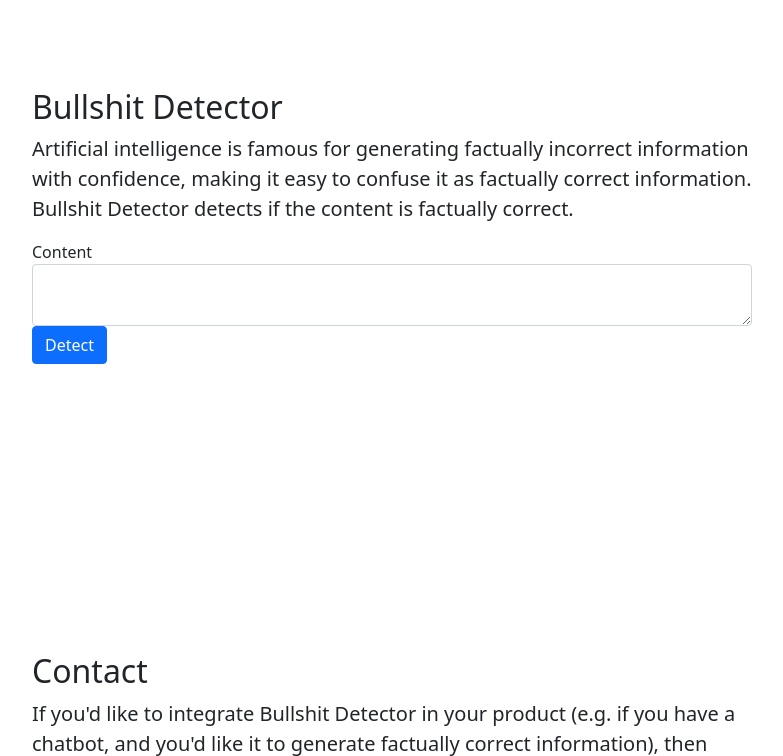
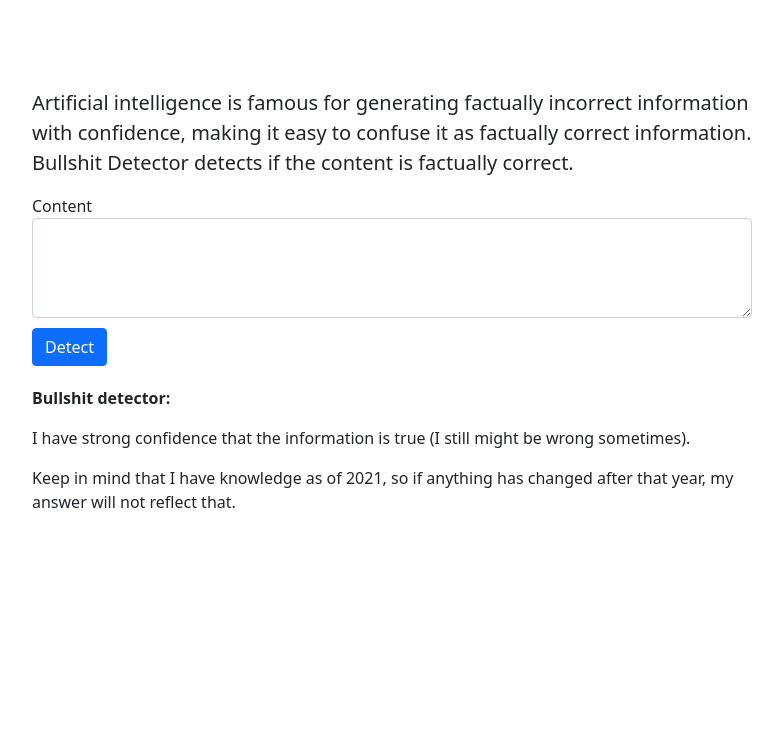
Before and after one commit to damc/bullshit-detector, a Flask app: template website/templates/index.html in a window 1280 px wide. Shown: the part 56-812 px from the top of the page, without its empty margins (248-1031 px from the left). Run offline with Flask 2, Linux system fonts and the light colour scheme; the template is opened without the code that fills it, so the values that code supplies are empty; some libraries are stand-ins or nearby versions.

Commit message:
Bullshit detector

````diff
--- a/detector/main.py
+++ b/detector/main.py
@@ -18,7 +18,9 @@
             getLogger("detector.main").debug(
                 "It doesn't convey the same information"
             )
-    return same_answers / answers
+    result = same_answers / answers
+    getLogger("detector.main").debug(f"Confidence: {result}")
+    return result
 
 
 def convey_same_information(a: str, b: str) -> bool:
@@ -29,3 +31,6 @@
 model_inputs_path = join(dirname(__file__), 'model_inputs')
 models_config = {'inputs_path': model_inputs_path}
 update_config(models_config)
+
+# content = "Argentina has won the world cup one time"
+# print(confidence(content))
--- a/detector/model_inputs/config/answer.json
+++ b/detector/model_inputs/config/answer.json
@@ -1,5 +1,5 @@
 {
-    "engine": "text-davinci-003",
+    "engine": "code-davinci-002",
     "temperature": 0.85,
     "max_tokens": 350,
     "strip_last_line_if_too_long": true,
--- a/detector/model_inputs/config/convey_same_information.json
+++ b/detector/model_inputs/config/convey_same_information.json
@@ -1,5 +1,5 @@
 {
-    "engine": "text-davinci-003",
+    "engine": "code-davinci-002",
     "temperature": 0,
     "max_tokens": 6,
     "stop": "```",
--- a/detector/model_inputs/config/question.json
+++ b/detector/model_inputs/config/question.json
@@ -1,5 +1,5 @@
 {
-    "engine": "text-davinci-003",
+    "engine": "code-davinci-002",
     "temperature": 0,
     "max_tokens": 200,
     "strip_last_line_if_too_long": true,
--- a/website/__init__.py
+++ b/website/__init__.py
@@ -17,10 +17,12 @@
     if request.method == 'POST':
         content = request.form['content']
         confidence_ = confidence(content)
+    long = len(content) > 200
     return render_template(
         'index.html',
         content=content,
-        confidence=confidence_
+        confidence=confidence_,
+        long=long
     )
 
 if __name__ == '__main__':
--- /dev/null
+++ b/website/static/css/custom.css
@@ -0,0 +1,7 @@
+.form-group {
+  margin: 10px 0;
+}
+
+.form-group textarea {
+  min-height: 100px;
+}
--- a/website/templates/index.html
+++ b/website/templates/index.html
@@ -9,6 +9,7 @@
         <link rel="icon" type="image/x-icon" href="static/assets/favicon.ico" />
         <!-- Core theme CSS (includes Bootstrap)-->
         <link href="static/css/styles.css" rel="stylesheet" />
+        <link href="static/css/custom.css" rel="stylesheet" />
     </head>
     <body id="page-top">
         <!-- Navigation-->
@@ -29,25 +30,35 @@
             <div class="container px-4">
                 <div class="row gx-4 justify-content-center">
                     <div class="col-lg-8">
-                        <h2>Bullshit Detector</h2>
+                        <!--<h2>Bullshit Detector</h2>-->
                         <p class="lead">Artificial intelligence is famous for generating factually incorrect information with confidence, making it easy to confuse it as factually correct information. Bullshit Detector detects if the content is factually correct.</p>
-                        <!-- tip + limitation -->
-                        <!--<ul>
-                            <li>Clickable nav links that smooth scroll to page sections</li>
-                            <li>Responsive behavior when clicking nav links perfect for a one page website</li>
-                            <li>Bootstrap's scrollspy feature which highlights which section of the page you're on in the navbar</li>
-                            <li>Minimal custom CSS so you are free to explore your own unique design options</li>
-                        </ul>-->
+<!--                        <ul>-->
+<!--                            <li>For best results, keep it short and make it contain only the information that you want to verify.</li>-->
+<!--                            <li>Bullshit Detector has knowledge as of 2021.</li>-->
+<!--                        </ul>-->
                         <form class="form-inline" method="POST">
                             <div class="form-group">
                                 <label for="content">Content</label>
                                 <textarea class="form-control" id="content" name="content">{{ content }}</textarea>
                             </div>
-                            {% if confidence %}
-                                <p>Confidence: {{ confidence }}</p>
-                            {% endif %}
                             <button type="submit" class="btn btn-primary">Detect</button>
                         </form>
+                        {% if confidence is not none %}
+                            <p style="margin-top:20px; font-weight: bold">Bullshit detector:</p>
+                            {% if confidence < 0.3 %}
+                                <p>I have very little confidence that the information is true. If that content has been generated by AI, then it's most likely false.</p>
+                            {% elif confidence < 0.6 %}
+                                <p>I have little confidence that the information is true. If that content has been generated by AI, then it's more likely to be false, but I'm not sure.</p>
+                            {% elif confidence < 0.9 %}
+                                <p>The information is more likely to be true, but I don't have a strong confidence.</p>
+                            {% else %}
+                                <p>I have strong confidence that the information is true (I still might be wrong sometimes).</p>
+                            {% endif %}
+                            {% if long %}
+                                <p>However, this content is long. For best results, keep it short and make it contain only the information that you want to verify.</p>
+                            {% endif %}
+                            <p>Keep in mind that I have knowledge as of 2021, so if anything has changed after that year, my answer will not reflect that.</p>
+                        {% endif %}
                     </div>
                 </div>
             </div>
````
Also changed, not shown: models/basic.py (+32 -4 lines), detector/model_inputs/templates/confidence_prompt.txt (added), 2 other files.
